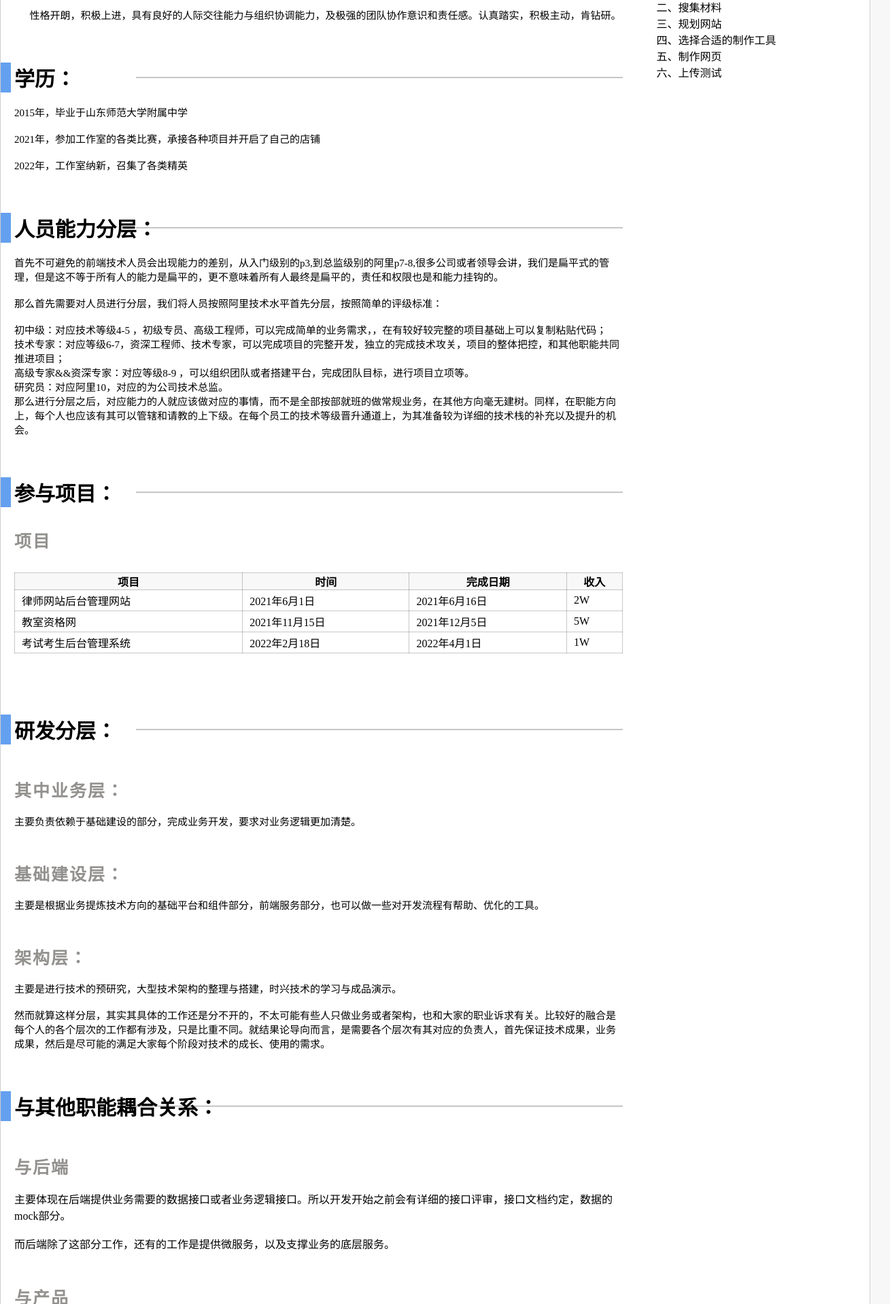
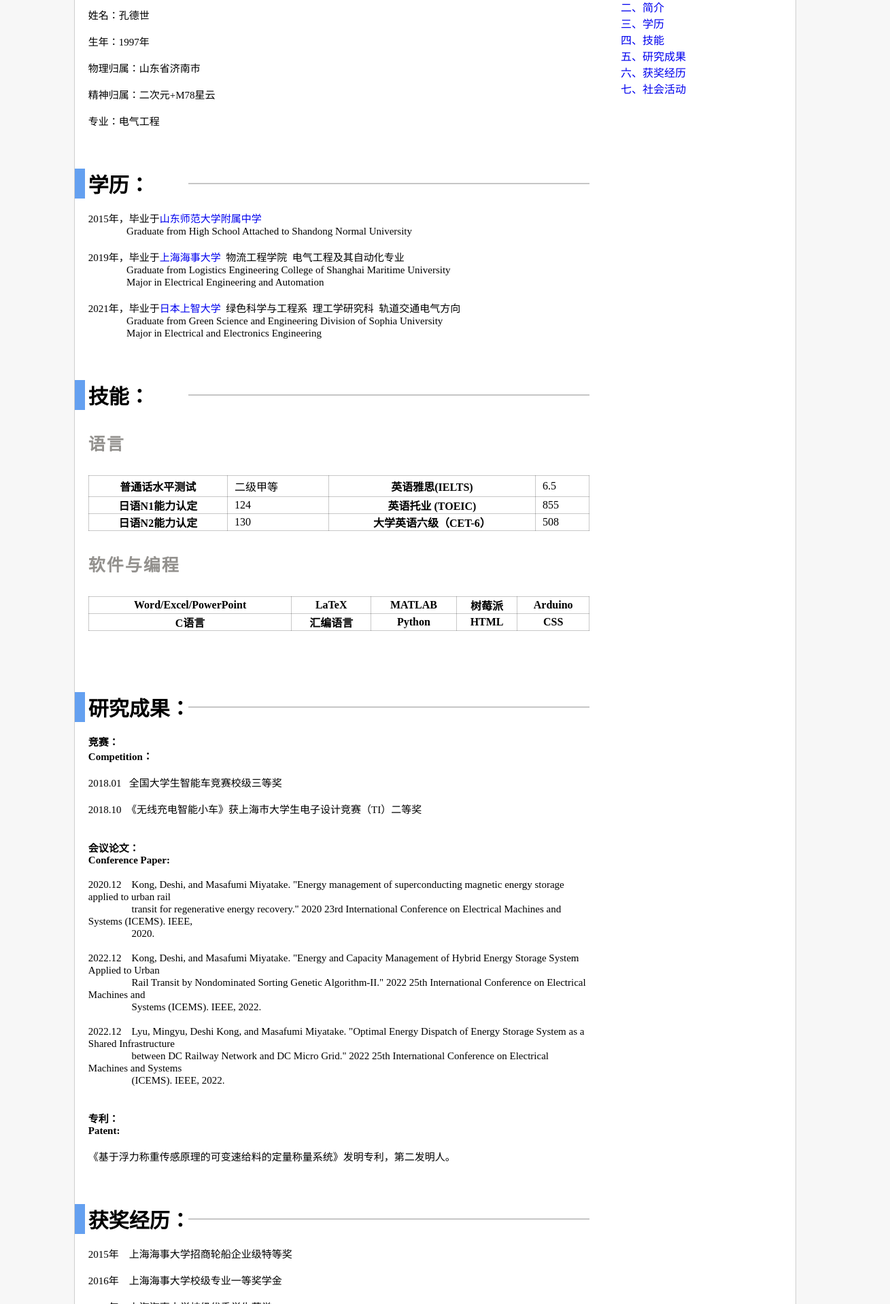
Before and after one commit to shentianzheye/BLOGKONG.github.io, a plain HTML site: page make.html in a window 1280 px wide. Shown: the part 882-2800 px from the top of the page at 68% size, 1309 px wide, since content can reach past the window. Drawn offline with Linux system fonts and the light colour scheme; a web font is replaced by a local one.

Commit message:
Add files via upload

```diff
--- a/make.html
+++ b/make.html
@@ -170,9 +170,9 @@
             padding: 3px 10px;
         }
 
-        .top table th {
+        <!--top table th {
             background-color: rgb(248, 248, 248);
-        }
+        }-->
 
         .left h2,
         .right h2 {
@@ -266,9 +266,11 @@
     <div class="shell">
         <div class="shell-main">
             <div class="shell-main-nav">
+				<div id="initial">
 					<div class="logo">
 						<img src="./image/logo.jpg" alt="">
 							<span>KONG's HOME</span>
+					</div>
                 </div>
                 <ul>
                     <li><a href="./index.html">
@@ -300,6 +302,7 @@
                 </ul>
             </div>
         </div>
+
         <header>
 			<h2>KONG-研究经历</h2>
 			<!-- <p>只做最优质的产品</p> -->
@@ -349,140 +352,224 @@
             <div class="content">
                 <div class="left">
                     <div class="top">
+						<div id="jianjie">
 							<h2>简介：</h2>
-                        <span><br />&nbsp;&nbsp;&nbsp;&nbsp;&nbsp;&nbsp;性格开朗，积极上进，具有良好的人际交往能力与组织协调能力，及极强的团队协作意识和责任感。认真踏实，积极主动，肯钻研。</span>
+						</div>
+                        <span><br />
+						姓名：孔德世<br /><br />
+						生年：1997年<br /><br />
+						物理归属：山东省济南市<br /><br />
+						精神归属：二次元+M78星云<br /><br />
+						专业：电气工程
+						</span>
                     </div>
                     <div class="top">
+						<div id="xueli">
 							<h2>学历：</h2>
-                        <br><span>2015年，毕业于山东师范大学附属中学</span><br>
-                        <br><span>2021年，参加工作室的各类比赛，承接各种项目并开启了自己的店铺</span><br>
-                        <br><span>2022年，工作室纳新，召集了各类精英</span>
+						</div>
+                        <br><span>2015年，毕业于<a href="http://www.fuzhong.sdnu.edu.cn/">山东师范大学附属中学</a><br />
+						&nbsp;&nbsp;&nbsp;&nbsp;&nbsp;&nbsp;&nbsp;&nbsp;&nbsp;&nbsp;&nbsp;&nbsp;&nbsp;&nbsp;
+						Graduate from High School Attached to Shandong Normal University</span><br>
+
+                        <br><span>2019年，毕业于<a href="https://www.shmtu.edu.cn/">上海海事大学</a>&nbsp;&nbsp;物流工程学院&nbsp;&nbsp;电气工程及其自动化专业<br />
+						&nbsp;&nbsp;&nbsp;&nbsp;&nbsp;&nbsp;&nbsp;&nbsp;&nbsp;&nbsp;&nbsp;&nbsp;&nbsp;&nbsp;
+						Graduate from Logistics Engineering College of Shanghai Maritime University<br />
+						&nbsp;&nbsp;&nbsp;&nbsp;&nbsp;&nbsp;&nbsp;&nbsp;&nbsp;&nbsp;&nbsp;&nbsp;&nbsp;&nbsp;
+						Major in Electrical Engineering and Automation</span><br>
+
+                        <br><span>2021年，毕业于<a href="https://www.sophia.ac.jp/jpn/">日本上智大学</a>&nbsp;&nbsp;绿色科学与工程系&nbsp;&nbsp;理工学研究科&nbsp;&nbsp;轨道交通电气方向<br />
+						&nbsp;&nbsp;&nbsp;&nbsp;&nbsp;&nbsp;&nbsp;&nbsp;&nbsp;&nbsp;&nbsp;&nbsp;&nbsp;&nbsp;
+						Graduate from Green Science and Engineering Division of Sophia University<br />
+						&nbsp;&nbsp;&nbsp;&nbsp;&nbsp;&nbsp;&nbsp;&nbsp;&nbsp;&nbsp;&nbsp;&nbsp;&nbsp;&nbsp;
+						Major in Electrical and Electronics Engineering
+						</span>
                     </div>
                     <div class="top">
-                        <h2>人员能力分层：</h2>
-                        <span>
-                            <br>
-                            首先不可避免的前端技术人员会出现能力的差别，从入门级别的p3,到总监级别的阿里p7-8,很多公司或者领导会讲，我们是扁平式的管理，但是这不等于所有人的能力是扁平的，更不意味着所有人最终是扁平的，责任和权限也是和能力挂钩的。
-                            <br>
-
-                            <br> 那么首先需要对人员进行分层，我们将人员按照阿里技术水平首先分层，按照简单的评级标准： <br>
-
-                            <br> 初中级：对应技术等级4-5 ，初级专员、高级工程师，可以完成简单的业务需求，，在有较好较完整的项目基础上可以复制粘贴代码；
-                            <br> 技术专家：对应等级6-7，资深工程师、技术专家，可以完成项目的完整开发，独立的完成技术攻关，项目的整体把控，和其他职能共同推进项目；
-                            <br> 高级专家&&资深专家：对应等级8-9 ，可以组织团队或者搭建平台，完成团队目标，进行项目立项等。
-                            <br> 研究员：对应阿里10，对应的为公司技术总监。
-                            <br>
-                            那么进行分层之后，对应能力的人就应该做对应的事情，而不是全部按部就班的做常规业务，在其他方向毫无建树。同样，在职能方向上，每个人也应该有其可以管辖和请教的上下级。在每个员工的技术等级晋升通道上，为其准备较为详细的技术栈的补充以及提升的机会。
-                        </span>
-
+						<div id="jineng">
+							<h2>技能：</h2>
 						</div>
-                    <div class="top">
-                        <h2>参与项目：</h2>
-                        <p>项目</p>
+                        <p>语言</p>
                         <table border="1">
                             <tr>
-                                <th>项目</th>
-                                <th>时间</th>
-                                <th>完成日期</th>
-                                <th>收入</th>
+                                <th>普通话水平测试</th>
+                                <td>二级甲等</td>
+                                <th>英语雅思(IELTS)</th>
+                                <td>6.5</td>
                             </tr>
+
                             <tr>
-                                <td>律师网站后台管理网站</td>
-                                <td>2021年6月1日</td>
-                                <td>2021年6月16日</td>
-                                <td>2W</td>
+                                <th>日语N1能力认定</th>
+                                <td>124</td>
+								<th>英语托业 (TOEIC)</th>
+                                <td>855</td>
                             </tr>
+
                             <tr>
-                                <td>教室资格网</td>
-                                <td>2021年11月15日</td>
-                                <td>2021年12月5日</td>
-                                <td>5W</td>
+                                <th>日语N2能力认定</th>
+                                <td>130</td>
+								<th>大学英语六级（CET-6）</th>
+                                <td>508</td>
                             </tr>
+                        </table>
+
+						<p>软件与编程</p>
+						<table border="1">
 							<tr>
-                                <td>考试考生后台管理系统</td>
-                                <td>2022年2月18日</td>
-                                <td>2022年4月1日</td>
-                                <td>1W</td>
+								<th>Word/Excel/PowerPoint</th>
+								<th>LaTeX</th>
+								<th>MATLAB</th>
+								<th>树莓派</th>
+								<th>Arduino</th>
+								</th>
+							</tr>
+
+							<tr>
+								<th>C语言</th>
+								<th>汇编语言</th>
+								<th>Python</th>
+								<th>HTML</th>
+								<th>CSS</th>
 							</tr>
 						</table>
                     </div>
                     <div class="top">
-                        <h2>研发分层：</h2>
+						<div id="yanjiu">
+							<h2>研究成果：</h2>
+						</div>
+                        <span>
+							</br>
+							<h4>
+								竞赛：</br>
+								Competition：
+							</h4>
+							<br>
+								2018.01    &nbsp;&nbsp;全国大学生智能车竞赛校级三等奖
+							<br>
+
+                            <br>
+								2018.10    &nbsp;《无线充电智能小车》获上海市大学生电子设计竞赛（TI）二等奖
+							<br>
+
+							</br>
+							</br>
+
+							<h4>
+								会议论文：</br>
+								Conference Paper:
+							</h4>
+
+                            <br> 2020.12&nbsp;&nbsp;&nbsp;&nbsp;Kong, Deshi, and Masafumi Miyatake. "Energy management of 	superconducting magnetic energy storage applied to urban rail</br> &nbsp;&nbsp;&nbsp;&nbsp;&nbsp;&nbsp;&nbsp;&nbsp;&nbsp;&nbsp;&nbsp;&nbsp;&nbsp;&nbsp;&nbsp;&nbsp;&nbsp;transit for regenerative energy recovery." 2020 23rd International Conference on Electrical Machines and Systems (ICEMS). IEEE,</br> &nbsp;&nbsp;&nbsp;&nbsp;&nbsp;&nbsp;&nbsp;&nbsp;&nbsp;&nbsp;&nbsp;&nbsp;&nbsp;&nbsp;&nbsp;&nbsp; 2020.
+							<br>
+
+                            <br> 2022.12&nbsp;&nbsp;&nbsp;&nbsp;Kong, Deshi, and Masafumi Miyatake. "Energy and Capacity Management of Hybrid Energy Storage System Applied to Urban</br> &nbsp;&nbsp;&nbsp;&nbsp;&nbsp;&nbsp;&nbsp;&nbsp;&nbsp;&nbsp;&nbsp;&nbsp;&nbsp;&nbsp;&nbsp;&nbsp; Rail Transit by Nondominated Sorting Genetic Algorithm-II." 2022 25th International Conference on Electrical Machines and</br> &nbsp;&nbsp;&nbsp;&nbsp;&nbsp;&nbsp;&nbsp;&nbsp;&nbsp;&nbsp;&nbsp;&nbsp;&nbsp;&nbsp;&nbsp;&nbsp; Systems (ICEMS). IEEE, 2022.
+							<br>
+
+                            <br> 2022.12&nbsp;&nbsp;&nbsp;&nbsp;Lyu, Mingyu, Deshi Kong, and Masafumi Miyatake. "Optimal Energy Dispatch of Energy Storage System as a Shared Infrastructure</br> &nbsp;&nbsp;&nbsp;&nbsp;&nbsp;&nbsp;&nbsp;&nbsp;&nbsp;&nbsp;&nbsp;&nbsp;&nbsp;&nbsp;&nbsp;&nbsp; between DC Railway Network and DC Micro Grid." 2022 25th International Conference on Electrical Machines and Systems</br> &nbsp;&nbsp;&nbsp;&nbsp;&nbsp;&nbsp;&nbsp;&nbsp;&nbsp;&nbsp;&nbsp;&nbsp;&nbsp;&nbsp;&nbsp;&nbsp; (ICEMS). IEEE, 2022.
+							<br>
+
+                            </br>
+							</br>
+
+							<h4>
+								专利：</br>
+								Patent:
+                            </h4>
+
+                            <br>
+								《基于浮力称重传感原理的可变速给料的定量称量系统》发明专利，第二发明人。
+                            <br>
+                        </span>
+
+                    </div>
+
+                    <div class="top">
+						<div id="huojiang">
+							<h2>获奖经历：</h2>
+						</div>
                         <span>
                             <br>
-                            <p> 其中业务层：</p>
-                            <br> 主要负责依赖于基础建设的部分，完成业务开发，要求对业务逻辑更加清楚。
+								2015年&nbsp;&nbsp;&nbsp;&nbsp;上海海事大学招商轮船企业级特等奖
 							<br>
 							<br>
-                            <p> 基础建设层：</p>
-                            <br> 主要是根据业务提炼技术方向的基础平台和组件部分，前端服务部分，也可以做一些对开发流程有帮助、优化的工具。
+								2016年&nbsp;&nbsp;&nbsp;&nbsp;上海海事大学校级专业一等奖学金
 							<br>
 							<br>
-                            <p> 架构层：</p>
-                            <br> 主要是进行技术的预研究，大型技术架构的整理与搭建，时兴技术的学习与成品演示。
+								2016年&nbsp;&nbsp;&nbsp;&nbsp;上海海事大学校级优秀学生荣誉
 							<br>
 							<br>
-                            然而就算这样分层，其实其具体的工作还是分不开的，不太可能有些人只做业务或者架构，也和大家的职业诉求有关。比较好的融合是每个人的各个层次的工作都有涉及，只是比重不同。就结果论导向而言，是需要各个层次有其对应的负责人，首先保证技术成果，业务成果，然后是尽可能的满足大家每个阶段对技术的成长、使用的需求。
-
+								2017年&nbsp;&nbsp;&nbsp;&nbsp;上海海事大学校级专业三等奖学金
+							<br>
+							<br>
+								2017年&nbsp;&nbsp;&nbsp;&nbsp;上海海事大学校级三好学生荣誉
+							<br>
+							<br>
+								2021年&nbsp;&nbsp;&nbsp;&nbsp;上智大学修学奖励奖学金
+							<br>
+							<br>
+								2022年&nbsp;&nbsp;&nbsp;&nbsp;上智大学新生奖学金
+							<br>
+							<br>
+								2022年&nbsp;&nbsp;&nbsp;&nbsp;上智大学修学奖励奖学金
+							<br>
+							<br>
+								2022年&nbsp;&nbsp;&nbsp;&nbsp;上智大学外国人留学生生活支援奖学金
+							<br>
+							<br>
+								2022年&nbsp;&nbsp;&nbsp;&nbsp;上智大学大学院博士后期课程研究者育成奖学金
+							<br>
+							<br>
+								2023年&nbsp;&nbsp;&nbsp;&nbsp;上智大学修学奖励奖学金
+							<br>
+							<br>
+								2023年&nbsp;&nbsp;&nbsp;&nbsp;上智大学外国人留学生生活支援奖学金
+							<br>
+							<br>
+								2023年&nbsp;&nbsp;&nbsp;&nbsp;上智大学大学院博士后期课程研究者育成奖学金
+							<br>
                         </span>
                     </div>
                     <div class="top">
-                        <h2>与其他职能耦合关系：</h2>
+						<div id="shehui">
+							<h2>社会活动：</h2>
+						</div>
                         <br>
-                        <p>与后端</p>
-                        <br> 主要体现在后端提供业务需要的数据接口或者业务逻辑接口。所以开发开始之前会有详细的接口评审，接口文档约定，数据的mock部分。
-                        <br>
-                        <br> 而后端除了这部分工作，还有的工作是提供微服务，以及支撑业务的底层服务。
+                        <p>实习</p>
+                        <br> 2017.08&nbsp;&nbsp;&nbsp;&nbsp;济南瑞泉电子公司研发部软件开发实习
 						<br>
 						<br>
-                        <p>与产品</p>
-                        <br> 恐怕与产品沟通最多的是前端了，这里沟通的部分主要工作会分为以下几种：
-                        <br> 1 ui验收，符合设计稿，ui验收有时候也会与设计师沟通。
-                        <br> 2 交互验收，保证用户体验，也可能是与交互设计师、测试沟通。
-                        <br> 3 性能，尤其用户高频页面，保证用户在各种条件下的性能包括显示速度、动画、延迟等。
-                        <br> 4 兼容问题，需要知道产品对兼容性的要求
-                        <br> 5 功能开发以及验收，主要是与需求对应，主要是产品验收
+						2019.08&nbsp;&nbsp;&nbsp;&nbsp;济南积成电子有限公司电量研发事业部实习
+                        <br>
+
+                        <br>
+                        <p>实践活动</p>
+						<br>
+							2012—2014&nbsp;&nbsp;&nbsp;&nbsp;山东师范大学附属中学英语协会 宣传委员
 						<br>
                         <br>
-                        <p>与测试</p>
-                        <br> 1 确认测试用例范围以及细节
-                        <br> 2 测试用例的自我测试以及与测试的对照，写对应的自测报告
-                        <br> 3 测试阶段的测试以及验收，可以抽样检测
-                        <br> 4 不同测试环境以及不同功能的回归测试
-                        <br> 5 测试的常识：测试问题分类，以及对应不同问题的处理方案，责任问题鉴定以及分工
+							2015—2017&nbsp;&nbsp;&nbsp;&nbsp;上海海事大学仪仗队    队员
 						<br>
 						<br>
-                        <p>与设计</p>
-                        <br> 1 确认ui效果，包括基本效果以及交互效果
-                        <br> 2 确认需要从设计中获取的素材
-                        <br> 3 确认需要从设计中年获取的样式代码
-                        <br> 4 与设计统一ui标准，减少重复工作量，约定组件标准以及可复用组件
+							2015—2016&nbsp;&nbsp;&nbsp;&nbsp;上海海事大学大学生职业发展协会    宣传部部长助手
+						<br>
+						<br>
+							2016.4&nbsp;&nbsp;&nbsp;&nbsp;&nbsp;&nbsp;&nbsp;&nbsp;&nbsp;&nbsp;&nbsp;&nbsp; 上海东海清滩活动志愿者
+						<br>
+						<br>
+							2017.5&nbsp;&nbsp;&nbsp;&nbsp;&nbsp;&nbsp;&nbsp;&nbsp;&nbsp;&nbsp;&nbsp;&nbsp; 上海第六人民医院志愿者
+						<br>
+						<br>
+							2017.6&nbsp;&nbsp;&nbsp;&nbsp;&nbsp;&nbsp;&nbsp;&nbsp;&nbsp;&nbsp;&nbsp;&nbsp; 上海爱心支教志愿者
+						<br>
                         </span>
                     </div>
                     <div class="top">
-                        <h2>大前端团队矩阵：</h2>
+                        <h2>没想好</h2>
                         <span>
                             <br>
-                            <p>业务模块设计</p>
-                            <br> 包括分业务线的模块，以及二级业务线的关系
+                            <p>没想好</p>
                             <br>
+								没想好
                             <br>
-                            <p>前端底层服务</p>
-                            <br> 包括公共ui组件，前端服务比如图片上传，自动部署等，性能监控
-                            <br>
-                            <br>
-                            <p>研究院</p>
-                            <br> 主要是做架构层的工作，预先完成需求的技术攻关，项目的长久规划，解决历史债务以及未来的技术储备问题。
-                            <br>
-                            <br>
-                            <p>内部工具展示层</p>
-                            <br> 比如除了基本业务之外，很多内部工具包括前端、后端、测试、ui甚至客服、销售的系统都是需要界面，而需要界面就需要前端完成。
-                            <br>
-                            <br>
-                            <p>网关&&bff架构</p>
-                            <br> 主要负责前端为主的产品接口集中管理，安全性校验。
-                            <br>
-                            <br> 其中BFF架构主要是为客户端，h5,pc等前端产品提供专业化的接口服务，其主要工作是根据微服务完成接口整合和数据整合，让其更符合前端业务和交互的需求需要。
                         </span>
                     </div>
                 </div>
@@ -492,12 +579,13 @@
                         <h2>制作流程：</h2>
                         <br>
                         <span>
-                            <br>&nbsp;&nbsp;&nbsp;&nbsp;⼀、确定⽹站主题
-                            <br>&nbsp;&nbsp;&nbsp;&nbsp;⼆、搜集材料
-                            <br>&nbsp;&nbsp;&nbsp;&nbsp;三、规划⽹站
-                            <br>&nbsp;&nbsp;&nbsp;&nbsp;四、选择合适的制作⼯具
-                            <br>&nbsp;&nbsp;&nbsp;&nbsp;五、制作⽹页
-                            <br>&nbsp;&nbsp;&nbsp;&nbsp;六、上传测试
+                            <br>&nbsp;&nbsp;&nbsp;&nbsp;<a href="#initial">⼀、顶端</a>
+                            <br>&nbsp;&nbsp;&nbsp;&nbsp;<a href="#jianjie">⼆、简介</a>
+                            <br>&nbsp;&nbsp;&nbsp;&nbsp;<a href="#xueli">三、学历</a>
+                            <br>&nbsp;&nbsp;&nbsp;&nbsp;<a href="#jineng">四、技能</a>
+                            <br>&nbsp;&nbsp;&nbsp;&nbsp;<a href="#yanjiu">五、研究成果</a>
+                            <br>&nbsp;&nbsp;&nbsp;&nbsp;<a href="#huojiang">六、获奖经历</a>
+                            <br>&nbsp;&nbsp;&nbsp;&nbsp;<a href="#shehui">七、社会活动</a>
                             <br>&nbsp;&nbsp;&nbsp;&nbsp;
                         </span>
                         <img src="./image/网页设计布局.png" alt="">
```
Lines whose indentation alone changed are shown as unchanged.
